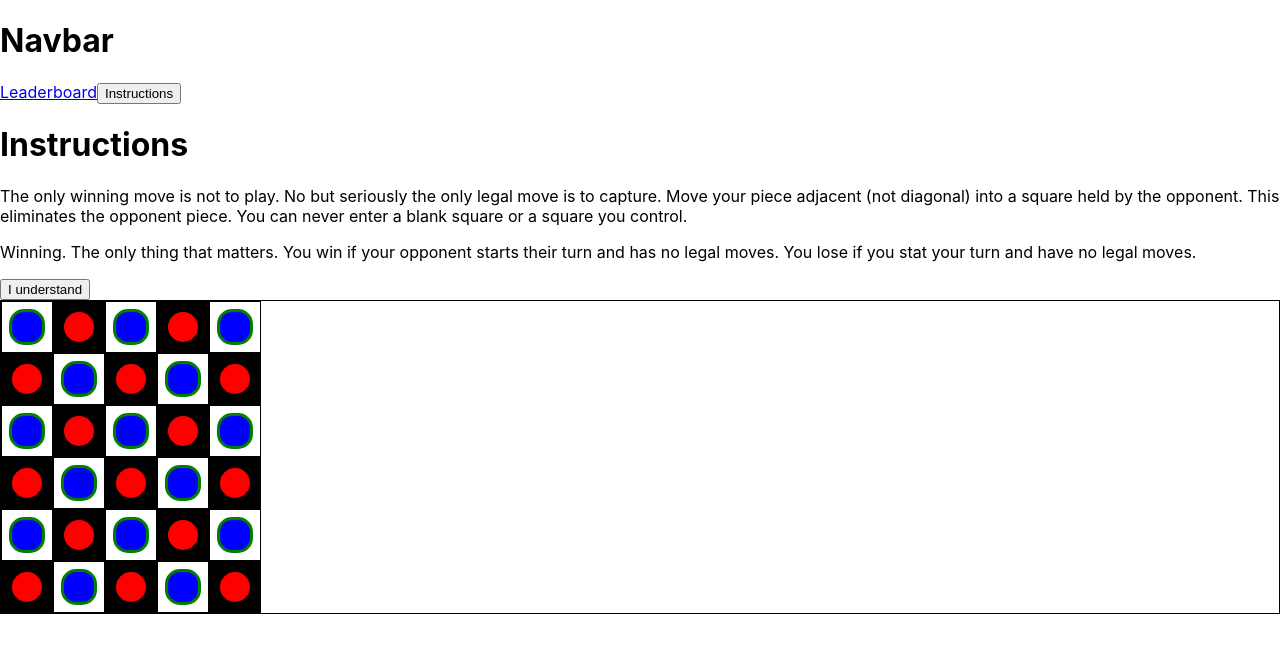
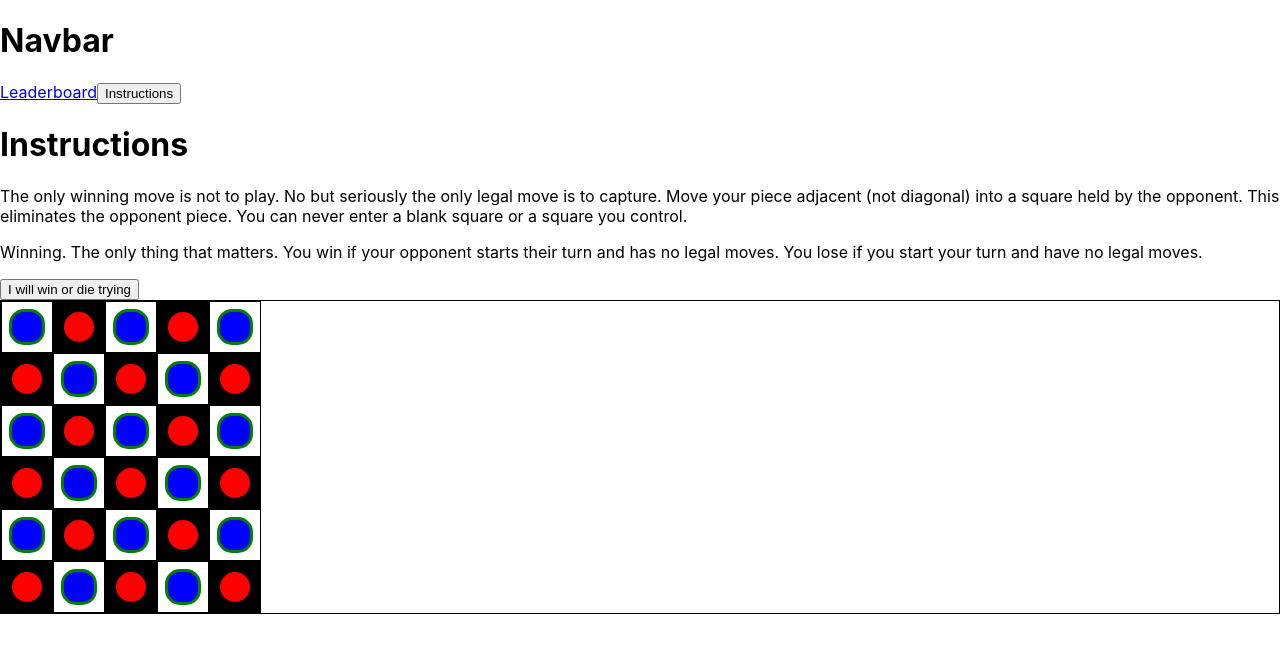
Before and after one commit to MakerMacAttack/Phoenix-Clobber, a React (Create React App) app in the folder clobber/: page /play in a window 1280 px wide. Shown: the top 652 px of the page. Built offline with nearby package versions, Linux system fonts and the light colour scheme.

Commit message:
reduce computer turn time, remove depencency warnings

```diff
--- a/clobber/src/Components/Game.jsx
+++ b/clobber/src/Components/Game.jsx
@@ -63,6 +63,7 @@ function Game(props) {
       }));
       boardMethods.computerValidSelection(moves, gameState, setGameState); // and for some reason this isn't working
     }
+    // eslint-disable-next-line react-hooks/exhaustive-deps
   }, [gameState.player1Turn]);
 
   useEffect(() => {
@@ -91,6 +92,7 @@ function Game(props) {
         player1Turn: !prevGameState.player1Turn,
       }));
     }
+    // eslint-disable-next-line react-hooks/exhaustive-deps
   }, [gameState.newCaptured]);
 
   useEffect(() => {
@@ -115,6 +117,7 @@ function Game(props) {
         threatened: threatenedArray,
       }));
     }
+    // eslint-disable-next-line react-hooks/exhaustive-deps
   }, [gameState.selected]);
 
   useEffect(() => {
@@ -123,12 +126,13 @@ function Game(props) {
       ...prevGameState,
       player1Moves: moves,
     }));
+    // eslint-disable-next-line react-hooks/exhaustive-deps
   }, []);
 
   return (
     <div className="board">
       <Route path="/play/victory">
-        <Victory won={gameState.won} empty={gameState.empty} />
+        <Victory won={gameState.won} empty={gameState.empty} diff={gameState.difficulty} />
       </Route>
       <Route path="play/loss">
         <Loss />
--- a/clobber/src/Components/Instructions.jsx
+++ b/clobber/src/Components/Instructions.jsx
@@ -6,8 +6,8 @@ function Instructions(props) {
     <div style={{display: props.ack ? 'none' : 'box'}}>
       <h1>Instructions</h1>
       <p>The only winning move is not to play. No but seriously the only legal move is to capture. Move your piece adjacent (not diagonal) into a square held by the opponent. This eliminates the opponent piece. You can never enter a blank square or a square you control.</p>
-      <p>Winning. The only thing that matters. You win if your opponent starts their turn and has no legal moves. You lose if you stat your turn and have no legal moves.</p>
-      <Link to="/difficulty"><button onClick={() => (props.set(true))}>I understand</button></Link>
+      <p>Winning. The only thing that matters. You win if your opponent starts their turn and has no legal moves. You lose if you start your turn and have no legal moves.</p>
+      <Link to="/difficulty"><button onClick={() => (props.set(true))}>I will win or die trying</button></Link>
     </div>
   )
 }
--- a/clobber/src/Components/Leaderboard.jsx
+++ b/clobber/src/Components/Leaderboard.jsx
@@ -43,6 +43,7 @@ export default function Leaderboard() {
   useEffect(() => {
     getLeaders();
     sortLeaders(unsorted);
+    // eslint-disable-next-line react-hooks/exhaustive-deps
   }, []);
 
   return (
--- a/clobber/src/services/board.js
+++ b/clobber/src/services/board.js
@@ -78,10 +78,10 @@ export function populatePlayerMoves(attacker, defender, prevState) {
 export function makeMove(moveArr, set) {
   setTimeout(() => {set(prevState => (
     {...prevState, selected: moveArr[0]}
-  ))}, 2000)
+  ))}, 1000)
   setTimeout(() => {set(prevState => (
     {...prevState, newCaptured: moveArr[1]}
-  ))}, 4000)
+  ))}, 2000)
 }
 
 export function checkState(state, id) {
```
Also changed, not shown: clobber/src/logo.svg (deleted).
